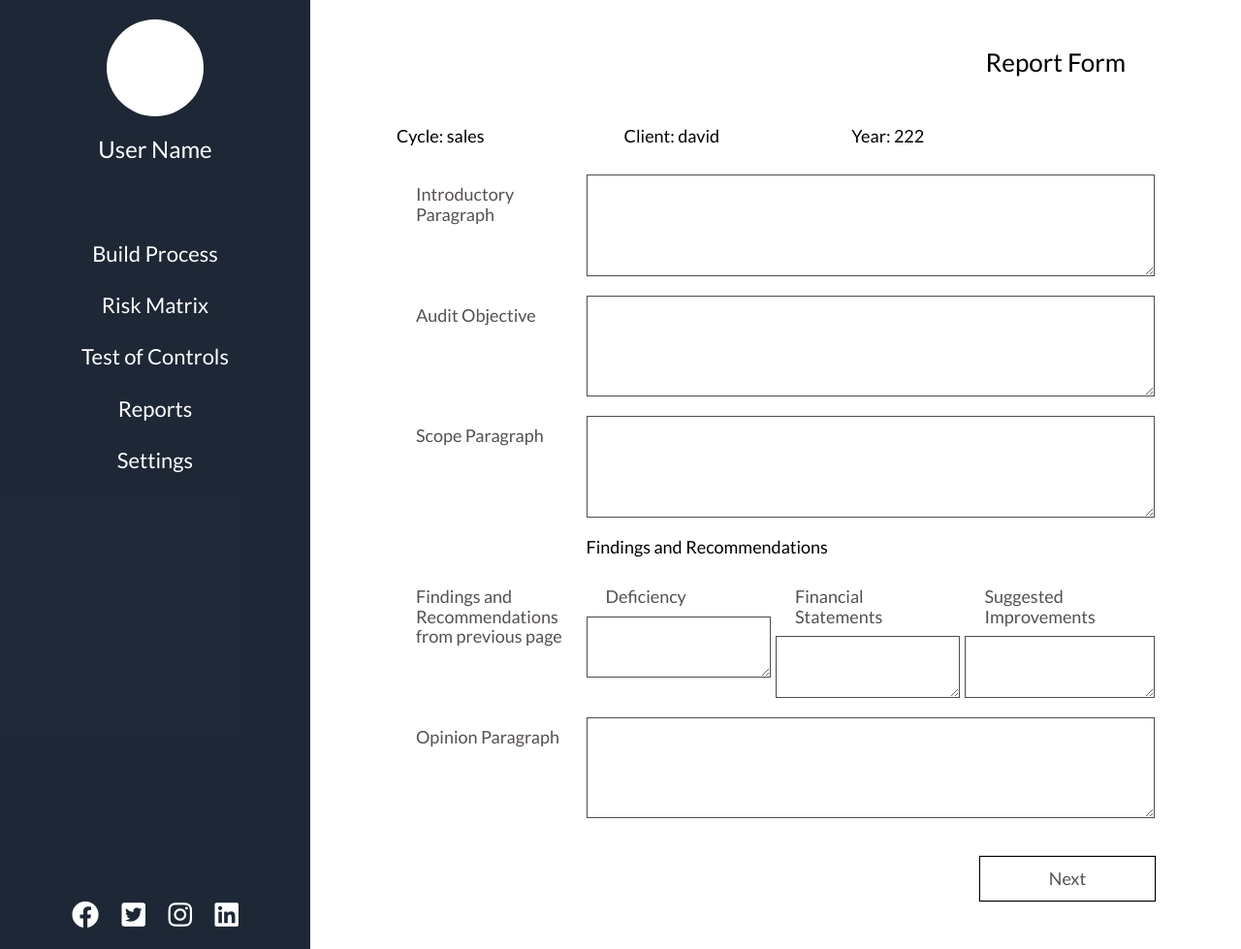
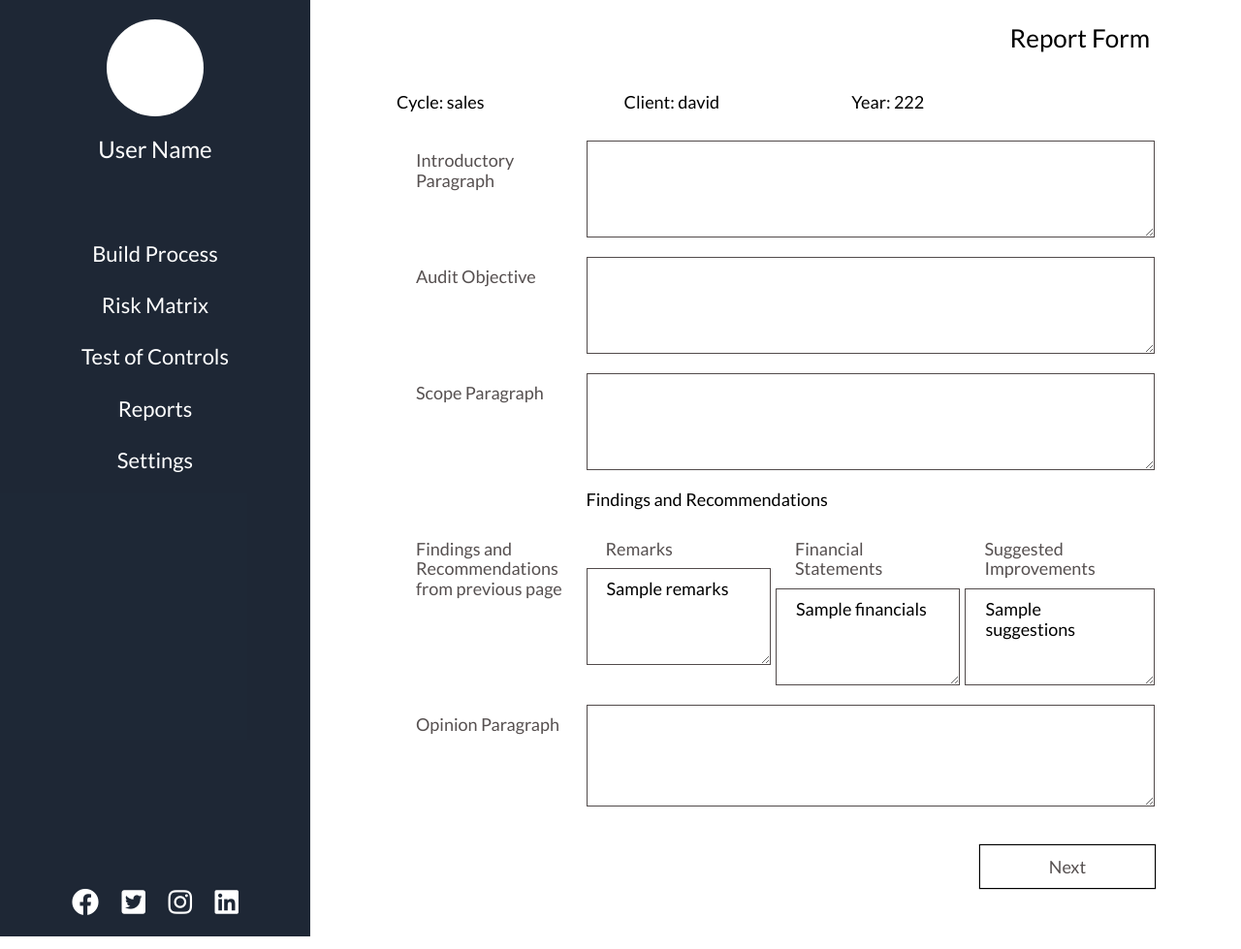
Before and after one commit to fengo4142/django-cycle-app, a Django app: template cycle/templates/report_form.html in a window 1280 px wide. Shown: the whole page at 97% size. Run offline with Django 3.2, Linux system fonts and the light colour scheme; data comes from the database, SQL or seed files in the repository; both versions use the stored data as it was after the commit; tables that the repository leaves empty hold one stand-in row (values such as "Sample post"); the template is opened without the code that fills it: values that come from a table or form of the project are taken from there, most other values are stand-ins (such as "Sample title", 1, 10 or a date in 2020); some libraries are stand-ins or nearby versions.

Commit message:
ctrl procedure, remarks issue fixed

```diff
--- a/cycle/templates/report_form.html
+++ b/cycle/templates/report_form.html
@@ -4,14 +4,18 @@
 {% load crispy_forms_tags %}
 
 {% block content %}
-
+<style>
+textarea {
+   min-height: 100px;
+}
+</style>
  	<main class="transaction-page">
     <section class="inner-wrap">
         {% include 'sidebar.html' %}
         <div class="sampling_form">
           <form method="POST" action="{% url 'report_form' %}">
                 {% csrf_token %}
-              <div class="modal-header" style="margin: 30px; text-align: right">
+              <div class="modal-header" style="margin: 5px; text-align: right">
                 <h4 class="modal-title">Report Form</h4>
               </div>
               <div class="sampling_data">
@@ -22,19 +26,19 @@
               <div class="control-group">
                 <label class="control-label">Introductory Paragraph</label>
                 <div class="controls">
-                  <textarea name="intro_paragraph" cols="40" rows="4" class="textarea" required="" id="intro_paragraph"></textarea>
+                  <textarea name="intro_paragraph" cols="40" rows="3" class="textarea" required="" id="intro_paragraph"></textarea>
                 </div>
               </div>
               <div class="control-group">
                 <label class="control-label">Audit Objective</label>
                 <div class="controls">
-                  <textarea name="audit_objective" cols="40" rows="4" class="textarea" required="" id="audit_objective"></textarea>
+                  <textarea name="audit_objective" cols="40" rows="3" class="textarea" required="" id="audit_objective"></textarea>
                 </div>
               </div>
               <div class="control-group">
                 <label class="control-label">Scope Paragraph</label>
                 <div class="controls">
-                  <textarea name="scope_paragraph" cols="40" rows="4" class="textarea" required="" id="scope_paragraph"></textarea>
+                  <textarea name="scope_paragraph" cols="40" rows="3" class="textarea" required="" id="scope_paragraph"></textarea>
                 </div>
               </div>
               <div class="control-group">
@@ -44,17 +48,17 @@
               <div class="control-group">
                 <label class="control-label">Findings and Recommendations from previous page</label>
                 <div class="controls">
-                  <div class="col-4 report-recommendation" style="float: left; padding-left: 0; padding-right:  5px;">
-                    <label>Deficiency</label>
-                    <textarea name="deficiency" row="4" class="textarea" id="deficiency"></textarea>
+                  <div class="col-4 report-recommendation" style="float: left; padding-left: 0; padding-right:  5px; ">
+                    <label>Remarks</label>
+                    <textarea name="remarks" row="4" class="textarea" id="remarks">{{remarks}}</textarea>
                   </div>
                   <div class="col-4 report-recommendation" style="float: left; padding-left: 0; padding-right:  5px;">
                     <label>Financial Statements</label>
-                    <textarea name="financials" row="4" class="textarea" id="deficiency"></textarea>
+                    <textarea name="financials" row="4" class="textarea" id="financials">{{financials}}</textarea>
                   </div>
                   <div class="col-4 report-recommendation" style="float: left; padding-right:  0px;">
                     <label>Suggested Improvements</label>
-                    <textarea name="suggestions" row="4" class="textarea" id="deficiency"></textarea>
+                    <textarea name="suggestions" row="4" class="textarea" id="suggestions">{{suggestions}}</textarea>
                   </div>
                 </div>
               </div>
```
Also changed, not shown: cycle/templates/sample_form.html (+7 -9 lines), cycle/views.py (+9 -1 lines), db.sqlite3.
